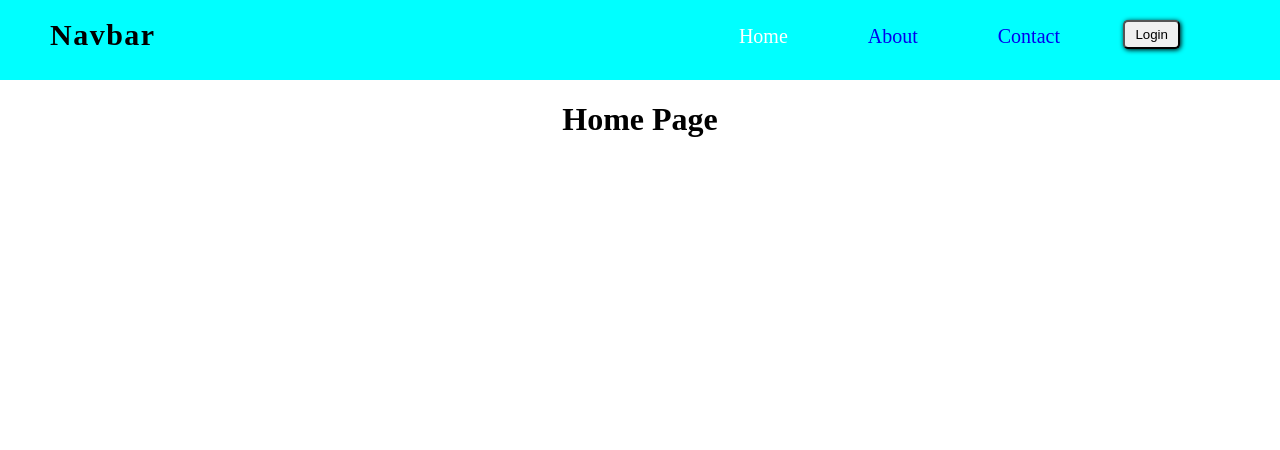
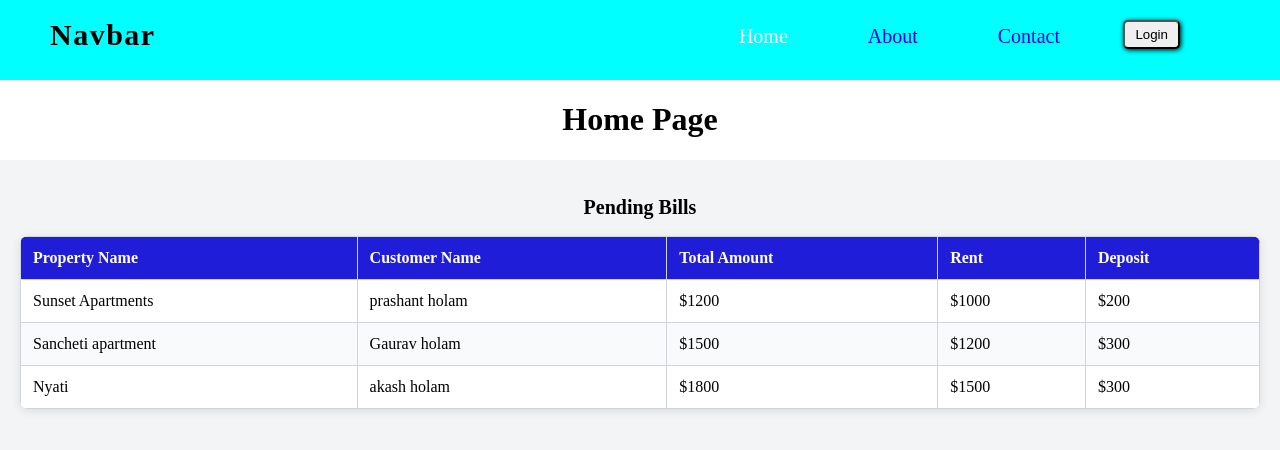
Before and after one commit to surajjagtap9836/internship-project1, a React (Vite) app: page / in a window 1280 px wide. Shown: the top 450 px of the page. Built offline with nearby package versions, Linux system fonts and the light colour scheme.

Commit message:
add customer getails

```diff
--- a/src/App.jsx
+++ b/src/App.jsx
@@ -5,6 +5,8 @@ import About from './About'
 import Contact from './Contact'
 import Login from './login'
 import Signup from './Signup'
+import Error from './Error'
+
 function App() {
 
 
@@ -18,6 +20,7 @@ function App() {
       <Route  path='/contact' element={<Contact/>}   />
       <Route  path='/login' element={<Login/>}/>
       <Route  path='login/signup' element={<Signup/>}/>
+      <Route path='*' element={<Error/>} />
    </Routes>
   </BrowserRouter>
 
--- /dev/null
+++ b/src/Error.jsx
@@ -0,0 +1,13 @@
+import React from 'react'
+
+const Error = () => {
+  return (
+    <div>
+        <h1 className='title'>404 Error... </h1>
+        <h3 className='title'>path not match please enter correct path</h3>
+
+    </div>
+  )
+}
+
+export default Error
--- a/src/Home.jsx
+++ b/src/Home.jsx
@@ -1,11 +1,14 @@
 import React from 'react'
 import Navbar from './navbar'
+import PendingBills from './PendingBills'
 const Home = () => {
   return (
     <>
      <Navbar/>
     <div >
       <h1 className='title'>Home Page</h1>
+      <PendingBills/>
+
 
     </div>
     </>
--- a/src/Login.jsx
+++ b/src/Login.jsx
@@ -17,10 +17,10 @@ let[password,setpassword]=useState("");
 
   }
   let formsubmits =()=>{
-    if(fullname===""){
+    if(fullname.trim()){
      toast.error("Please Enter Your Name")
     }
-    else if(password===""){
+    else if(password.trim()){
       toast.error("Password Cannot Be Empty!")
     }
     else{
@@ -62,7 +62,7 @@ let[password,setpassword]=useState("");
 
           /><br/>
          <Link to="./signup" > <p className='forgot'>Sign-up</p></Link>
-         <button type='submit' className='btn' onClick={formsubmits}>Login</button>
+         <Link to="/"><button type='submit' className='btn' onClick={formsubmits}>Login</button></Link>
 
          </div>
          </form>
--- /dev/null
+++ b/src/PendingBills.css
@@ -0,0 +1,53 @@
+.table-title{
+    font-size: 20px;
+    text-align: center;
+}
+
+
+
+.table-container {
+    padding: 20px;
+    background-color: #f3f4f6;
+    min-height: 100vh;
+  }
+
+  .table {
+    width: 100%;
+    border-collapse: collapse;
+    background-color: white;
+    box-shadow: 0 2px 10px rgba(0, 0, 0, 0.1);
+    border-radius: 8px;
+    overflow: hidden;
+  }
+
+  .table th {
+    background-color: #201dd8;
+    color: white;
+    padding: 12px;
+    border: 1px solid #d1d5db;
+    text-align: left;
+  }
+
+  .table td {
+    padding: 12px;
+    border: 1px solid #d1d5db;
+    text-align: left;
+  }
+
+  .table tbody tr:nth-child(even) {
+    background-color: #f9fafb;
+  }
+
+  .table tbody tr:hover {
+    background-color: #e5e7eb;
+    transition: 0.3s;
+  }
+
+
+  @media (max-width: 768px) {
+    .table th,
+    .table td {
+      padding: 8px;
+      font-size: 14px;
+    }
+  }
--- /dev/null
+++ b/src/PendingBills.jsx
@@ -0,0 +1,57 @@
+import './PendingBills.css';
+export default function PendingBills() {
+    const pendingBills = [
+      {
+        propertyName: "Sunset Apartments",
+        customerName: "prashant holam ",
+        amount: 1200,
+        rent: 1000,
+        deposit: 200,
+      },
+      {
+        propertyName: "Sancheti apartment",
+        customerName: "Gaurav holam",
+        amount: 1500,
+        rent: 1200,
+        deposit: 300,
+      },
+      {
+        propertyName: "Nyati",
+        customerName: "akash holam",
+        amount: 1800,
+        rent: 1500,
+        deposit: 300,
+      },
+    ];
+
+    return (
+        <div className="table-container">
+        <h2 className="table-title">Pending Bills</h2>
+        <div className="table-wrapper">
+          <table className="table">
+            <thead>
+              <tr>
+                <th>Property Name</th>
+                <th>Customer Name</th>
+                <th>Total Amount</th>
+                <th>Rent</th>
+                <th>Deposit</th>
+              </tr>
+            </thead>
+            <tbody>
+              {pendingBills.map((bill, index) => (
+                <tr key={index}>
+                  <td>{bill.propertyName}</td>
+                  <td>{bill.customerName}</td>
+                  <td>${bill.amount}</td>
+                  <td>${bill.rent}</td>
+                  <td>${bill.deposit}</td>
+                </tr>
+              ))}
+            </tbody>
+          </table>
+        </div>
+      </div>
+
+    );
+  }
--- a/src/Signup.jsx
+++ b/src/Signup.jsx
@@ -53,8 +53,8 @@ let submitdata=()=>{
       confirmpassword:""
 
     })
-    setTimeout(()=>{ navigate('/'),1500})
-
+    //setTimeout(()=>{ navigate('/'),1500})
+   navigate('/')
   }
 };
 
```
Also changed, not shown: src/Error.css (added).
